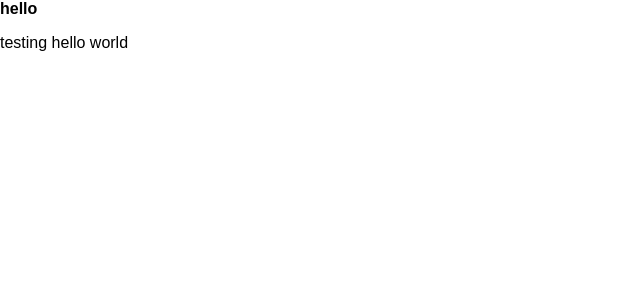
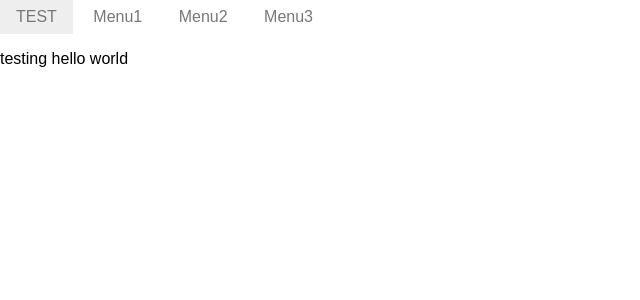
Before and after one commit to JohnPalmer/jekyll_scaffolding, a Jekyll site: the page built from index.md, in a window 1280 px wide. Shown: the top 300 px of the page, without its empty margins (0-640 px from the left). Built offline with Jekyll 4.4.1, drawn with Linux system fonts in a browser that asks for light colours.

Commit message:
Update default.html

```diff
--- a/_layouts/default.html
+++ b/_layouts/default.html
@@ -18,7 +18,14 @@
 
   <body id="0">
 
-<b>hello</b>
+<div class="pure-menu pure-menu-horizontal">
+    <a href="#" class="pure-menu-heading pure-menu-link">TEST</a>
+    <ul class="pure-menu-list">
+        <li class="pure-menu-item"><a href="#" class="pure-menu-link">Menu1</a></li>
+        <li class="pure-menu-item"><a href="#" class="pure-menu-link">Menu2</a></li>
+        <li class="pure-menu-item"><a href="#" class="pure-menu-link">Menu3</a></li>
+    </ul>
+</div>
 
     {{ content }}
 
```
